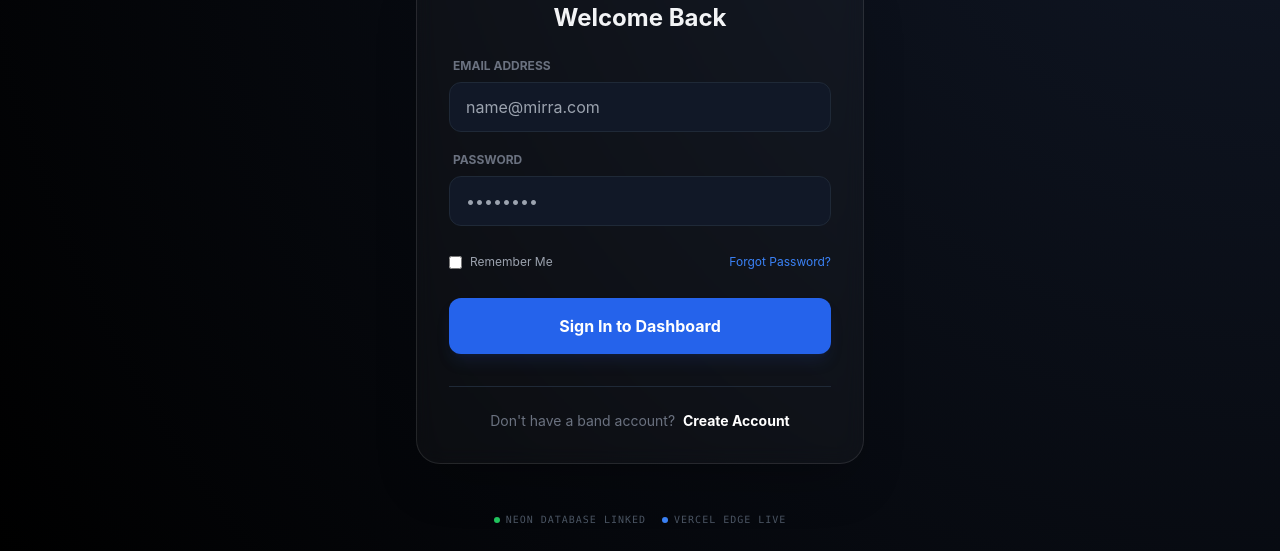
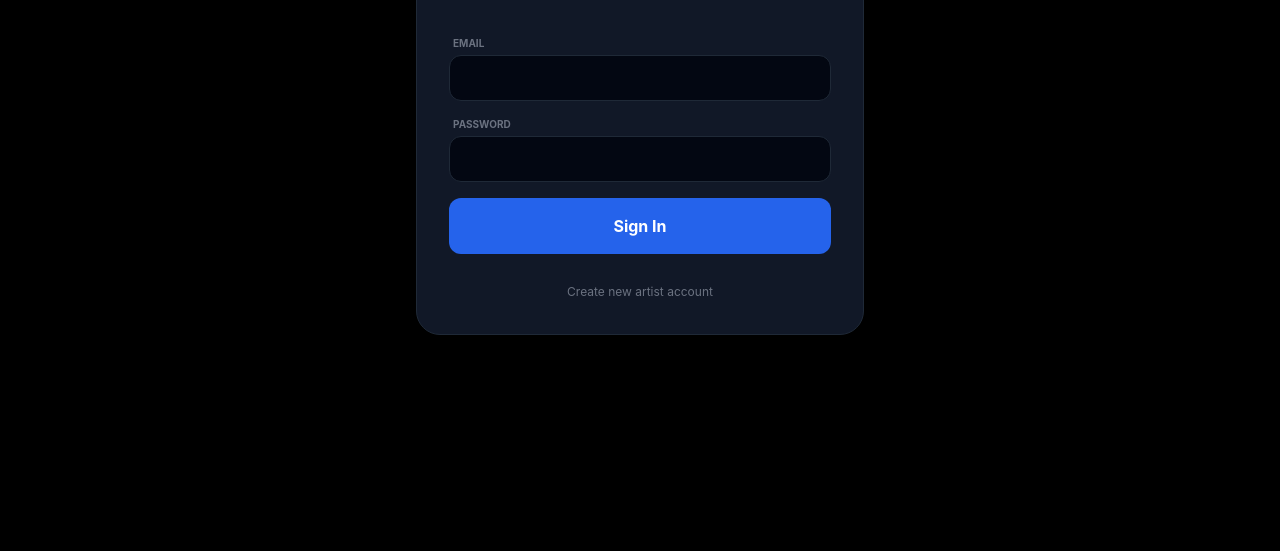
Before and after one commit to Nicpic92/ProAnthem2, a website: page index.html in a window 1280 px wide. Shown: the part 275-826 px from the top of the page. After the commit the page ends 800 px from the top, so only its background shows below. Drawn offline with nearby package versions, Linux system fonts and the light colour scheme.

Commit message:
Update index.html

```diff
--- a/index.html
+++ b/index.html
@@ -6,95 +6,46 @@
     <title>Login | ProAnthem</title>
     <script src="https://cdn.tailwindcss.com"></script>
     <link rel="stylesheet" href="/css/style.css">
-    <style>
-        body {
-            background: radial-gradient(circle at top right, #111827, #000000);
-        }
-        .glass-panel {
-            background: rgba(255, 255, 255, 0.03);
-            backdrop-filter: blur(10px);
-            border: 1px solid rgba(255, 255, 255, 0.1);
-        }
-    </style>
 </head>
-<body class="text-gray-100 min-h-screen flex flex-col items-center justify-center p-6">
+<body class="bg-black text-gray-100 min-h-screen flex items-center justify-center p-6">
+    <div class="w-full max-w-md bg-gray-900 p-8 rounded-3xl border border-gray-800 shadow-2xl">
+        <div class="text-center mb-8">
+            <h1 class="text-3xl font-black italic tracking-tighter">PRO<span class="text-blue-500">ANTHEM</span></h1>
+            <p class="text-gray-500 text-xs uppercase tracking-widest mt-1">Artist Portal</p>
+        </div>
 
-    <div class="mb-10 text-center">
-        <img src="/assets/logo_pa.jpg" alt="ProAnthem Logo" class="w-24 h-24 mx-auto mb-4 rounded-xl shadow-2xl border border-gray-800">
-        <h1 class="text-4xl font-black tracking-tighter uppercase italic">Pro<span class="text-blue-500">Anthem</span></h1>
-        <p class="text-gray-500 text-sm mt-2 uppercase tracking-widest">Master Full-Stack Management</p>
-    </div>
-
-    <div class="glass-panel w-full max-w-md p-8 rounded-3xl shadow-2xl">
-        <h2 class="text-2xl font-bold mb-6 text-center">Welcome Back</h2>
-
-        <form id="login-form" class="space-y-5">
+        <form id="login-form" class="space-y-4">
             <div>
-                <label for="email" class="block text-xs font-bold text-gray-500 uppercase mb-2 ml-1">Email Address</label>
-                <input type="email" id="email" required
-                    class="w-full bg-gray-900 border border-gray-800 rounded-xl px-4 py-3 text-white focus:outline-none focus:border-blue-500 transition-colors"
-                    placeholder="name@mirra.com">
+                <label class="block text-[10px] font-bold text-gray-500 uppercase mb-1 ml-1">Email</label>
+                <input type="email" id="email" required class="w-full bg-gray-950 border border-gray-800 rounded-xl px-4 py-3 text-sm focus:border-blue-500 outline-none">
             </div>
-
             <div>
-                <label for="password" class="block text-xs font-bold text-gray-500 uppercase mb-2 ml-1">Password</label>
-                <input type="password" id="password" required
-                    class="w-full bg-gray-900 border border-gray-800 rounded-xl px-4 py-3 text-white focus:outline-none focus:border-blue-500 transition-colors"
-                    placeholder="••••••••">
+                <label class="block text-[10px] font-bold text-gray-500 uppercase mb-1 ml-1">Password</label>
+                <input type="password" id="password" required class="w-full bg-gray-950 border border-gray-800 rounded-xl px-4 py-3 text-sm focus:border-blue-500 outline-none">
             </div>
-
-            <div class="flex items-center justify-between text-xs py-2">
-                <label class="flex items-center gap-2 cursor-pointer">
-                    <input type="checkbox" class="rounded bg-gray-900 border-gray-700 text-blue-500">
-                    <span class="text-gray-400">Remember Me</span>
-                </label>
-                <a href="#" class="text-blue-500 hover:underline">Forgot Password?</a>
-            </div>
-
-            <button type="submit" id="login-btn"
-                class="w-full bg-blue-600 hover:bg-blue-500 text-white font-bold py-4 rounded-xl shadow-lg shadow-blue-900/20 transition-all transform active:scale-95">
-                Sign In to Dashboard
+            <button type="submit" id="login-btn" class="w-full bg-blue-600 hover:bg-blue-500 text-white font-bold py-4 rounded-xl mt-4 transition-all active:scale-95">
+                Sign In
             </button>
         </form>
 
-        <div class="mt-8 pt-6 border-t border-gray-800 text-center">
-            <p class="text-sm text-gray-500">
-                Don't have a band account?
-                <a href="/signup.html" class="text-white font-bold hover:text-blue-400 transition-colors ml-1">Create Account</a>
-            </p>
+        <div class="mt-6 text-center">
+            <a href="/signup.html" class="text-xs text-gray-500 hover:text-white transition-colors">Create new artist account</a>
         </div>
     </div>
 
-    <div class="mt-12 flex items-center gap-4 text-[10px] text-gray-600 font-mono uppercase tracking-widest">
-        <span class="flex items-center gap-1.5"><span class="w-1.5 h-1.5 rounded-full bg-green-500"></span> Neon Database Linked</span>
-        <span class="flex items-center gap-1.5"><span class="w-1.5 h-1.5 rounded-full bg-blue-500"></span> Vercel Edge Live</span>
-    </div>
-
     <script type="module">
-        // Import directly from your auth controller
         import { handleLogin } from './js/auth.js';
-
         const loginForm = document.getElementById('login-form');
-        const loginBtn = document.getElementById('login-btn');
-
-        loginForm.addEventListener('submit', async (event) => {
-            event.preventDefault();
-
-            // Visual feedback
-            loginBtn.disabled = true;
-            loginBtn.innerText = 'Authenticating...';
-
-            const email = document.getElementById('email').value;
-            const password = document.getElementById('password').value;
-
+        loginForm.addEventListener('submit', async (e) => {
+            e.preventDefault();
+            const btn = document.getElementById('login-btn');
+            btn.disabled = true;
+            btn.innerText = 'Signing in...';
             try {
-                // This matches the handleLogin function in js/auth.js
-                await handleLogin(email, password);
-            } catch (error) {
-                console.error('Frontend Login Error:', error);
-                // Reset button state on error
-                loginBtn.disabled = false;
-                loginBtn.innerText = 'Sign In to Dashboard';
+                await handleLogin(document.getElementById('email').value, document.getElementById('password').value);
+            } catch (err) {
+                btn.disabled = false;
+                btn.innerText = 'Sign In';
             }
         });
     </script>
```
